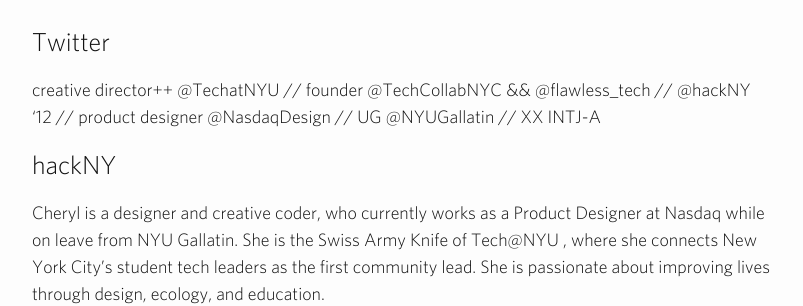
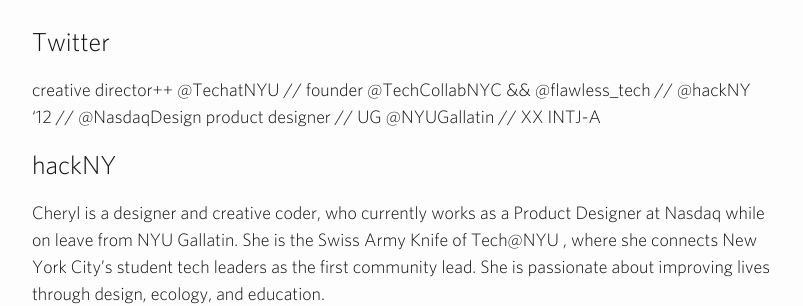
Before and after one commit to anthroviz/compbook, a Jekyll site: the page built from _posts/2015-10-10-autobio.markdown, in a window 1280 px wide and 900 px high, scrolled down 898 px. Shown: the part 181-487 px from the top of the window, without its empty margins (238-1041 px from the left). Built offline with Jekyll 4.4.1, drawn with Linux system fonts in a browser that asks for light colours.

```diff
--- a/_posts/2015-10-10-autobio.markdown
+++ b/_posts/2015-10-10-autobio.markdown
@@ -50,7 +50,7 @@ She likes pushing big rocks up even bigger hills, by starting projects, designin
 
 ### Twitter
 
-creative director++ @TechatNYU // founder @TechCollabNYC && @flawless_tech // @hackNY '12 // product designer @NasdaqDesign // UG @NYUGallatin // XX INTJ-A
+creative director++ @TechatNYU // founder @TechCollabNYC && @flawless_tech // @hackNY '12 // @NasdaqDesign product designer // UG @NYUGallatin // XX INTJ-A
 
 ### hackNY
 
```
